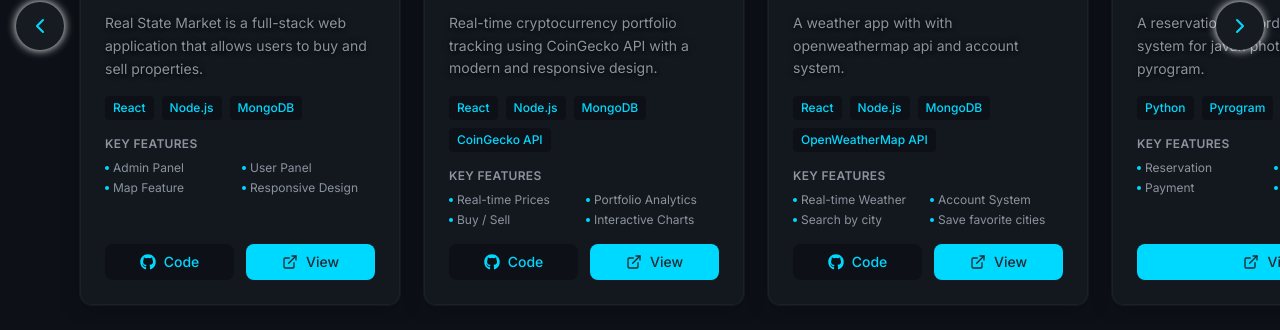
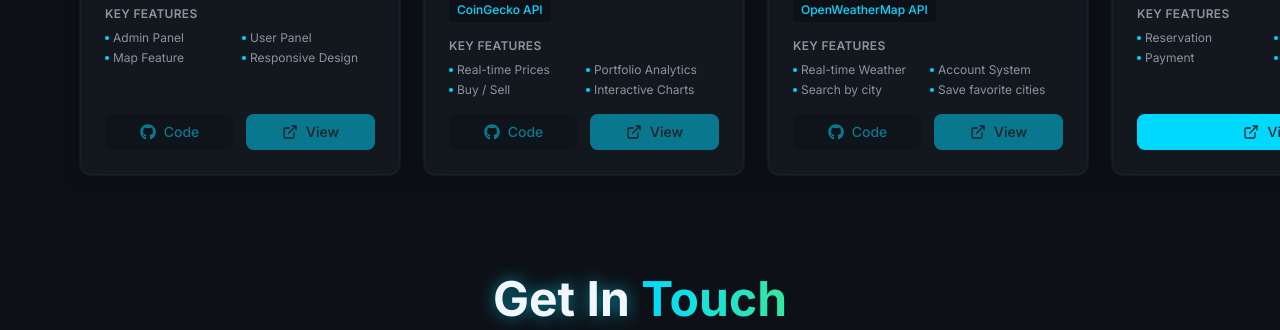
Before and after one commit to ShahabCypher/ShahabCypher, a React (Vite) app in the folder frontend/: page / in a window 1280 px wide. Shown: the part 1851-2181 px from the top of the page. Built offline with nearby package versions, Linux system fonts and the light colour scheme; no server answers; a web font is replaced by a local one.

Commit message:
fixed a few bugs and modified a few styles

```diff
--- a/frontend/src/components/modules/SocialIcons.jsx
+++ b/frontend/src/components/modules/SocialIcons.jsx
@@ -27,7 +27,7 @@
         <p className="text-medium-gray dark:text-muted-gray font-medium">
           You can {!mobile && "also "} reach me on:
         </p>
-        <div className="flex items-center gap-6 text-muted-gray dark:text-medium-gray mt-5 text-2xl">
+        <div className="flex items-center gap-6 text-muted-gray dark:text-medium-gray mt-5 text-2xl *:hover:text-professional-blue *:dark:hover:text-cyber-blue *:transition-all *:duration-300">
           <a href="https://github.com/ShahabCypher" target="_blank">
             <FaGithub />
           </a>
--- a/frontend/src/components/templates/HeroSection.jsx
+++ b/frontend/src/components/templates/HeroSection.jsx
@@ -10,9 +10,9 @@
   return (
     <section
       id="home"
-      className="flex flex-col lg:flex-row items-center lg:justify-around lg:min-h-[calc(100vh-5rem)] w-full max-w-screen-2xl relative z-10"
+      className="flex flex-col lg:flex-row items-center lg:justify-around lg:mt-6 w-full max-w-screen-2xl relative z-10"
     >
-      <div className="flex flex-col justify-center items-center h-full w-full lg:w-2/5">
+      <div className="flex flex-col justify-center items-center w-full lg:w-2/5">
         <h1 className="text-6xl lg:text-7xl font-bold my-15 lg:mt-0 select-none text-shadow-glow">
           I'm{" "}
           <span className="bg-gradient-to-r from-professional-blue to-success-green dark:from-cyber-blue dark:to-matrix-green bg-clip-text text-transparent font-[UnifrakturMaguntia] tracking-wider text-shadow-none">
@@ -24,7 +24,7 @@
         <div className="flex items-center gap-5">
           {techIcons.map(({ icon: Icon, name }) => (
             <div key={name} className="flex flex-col items-center">
-              <span className="bg-light-gray/80 dark:bg-card-dark/80 backdrop-blur-sm p-5 rounded-xl text-professional-blue dark:text-cyber-blue shadow-enhanced hover:shadow-glow-blue dark:hover:shadow-glow-cyan transition-all duration-300 border border-blight/30 dark:border-bdark/30">
+              <span className="bg-light-gray/80 dark:bg-card-dark/80 backdrop-blur-sm p-5 rounded-xl text-professional-blue dark:text-cyber-blue shadow-enhanced hover:shadow-glow-blue dark:hover:shadow-glow-cyan transition-all duration-300 border border-blight/30 dark:border-bdark/30 hover:bg-professional-blue hover:text-white dark:hover:bg-cyber-blue dark:hover:text-dark-gray">
                 <Icon size={30} />
               </span>
               <span className="text-medium-gray dark:text-muted-gray text-xs mt-3 select-none text-shadow-enhanced">
--- a/frontend/src/components/templates/ProjectCard.jsx
+++ b/frontend/src/components/templates/ProjectCard.jsx
@@ -74,7 +74,11 @@
         </div>
 
         {/* Action Buttons */}
-        <div className="flex gap-3 mt-auto">
+        <div
+          className={`flex gap-3 mt-auto ${
+            project.upcoming ? "pointer-events-none opacity-50" : ""
+          }`}
+        >
           {project?.github && (
             <a
               href={project.github}
--- a/frontend/src/components/templates/ProjectsSection.jsx
+++ b/frontend/src/components/templates/ProjectsSection.jsx
@@ -153,7 +153,7 @@
           style={{ scrollbarWidth: "none" }}
         >
           <div
-            className="flex items-stretch gap-6 px-5 py-2 lg:px-20 pb-5"
+            className="flex items-stretch gap-6 px-5 py-2 lg:px-20 pb-5 last:mr-3"
             style={{
               width: `${
                 projects.length * 320 + (projects.length - 1) * 24 + scrollWidth
--- a/frontend/src/index.css
+++ b/frontend/src/index.css
@@ -61,6 +61,12 @@
   background-color: #0d1117;
   color: #f0f6fc;
   border-color: #30363d;
+}
+
+html,
+body {
+  overflow-x: hidden !important;
+  position: relative;
 }
 
 ::-webkit-scrollbar {
--- a/frontend/src/layout/Header.jsx
+++ b/frontend/src/layout/Header.jsx
@@ -51,8 +51,8 @@
   );
 
   return (
-    <header className="sticky top-0 z-50 h-20 shadow-backdrop backdrop-blur-md border-b border-blight/50 dark:border-bdark/50">
-      <nav className="flex justify-between items-center h-20 bg-white/30 dark:bg-void-black/30 backdrop-blur-md select-none transition-all duration-300 max-w-screen-2xl mx-auto">
+    <header className="fixed top-0 w-full z-50 h-20 shadow-backdrop backdrop-blur-md border-b border-blight/50 dark:border-bdark/50">
+      <nav className="max-w-screen-2xl mx-auto flex justify-between items-center h-20 bg-white/30 dark:bg-void-black/30 backdrop-blur-md select-none transition-all duration-300">
         {/* Logo */}
         <h1 className="text-3xl font-semibold ml-4 md:ml-10 z-20 w-30 font-[UnifrakturMaguntia] tracking-wider text-shadow-glow">
           <Link to="/">Cypher</Link>
@@ -80,7 +80,7 @@
         <button
           onClick={toggle}
           className={`md:hidden mr-4 p-2 transition-all duration-200 hover:scale-110 shadow-enhanced rounded-lg bg-light-gray/50 dark:bg-card-dark/50 backdrop-blur-sm ${
-            isOpen ? "z-50" : "z-0"
+            isOpen ? "z-60" : "z-0"
           }`}
           aria-label={isOpen ? "Close menu" : "Open menu"}
           aria-expanded={isOpen}
@@ -91,7 +91,7 @@
         {/* Mobile Menu Overlay */}
         {isOpen && (
           <div
-            className="fixed inset-0 bg-black/30 backdrop-blur-sm z-30 md:hidden"
+            className="fixed inset-0 bg-black/30 backdrop-blur-sm z-40 h-screen md:hidden"
             onClick={close}
             aria-hidden="true"
           />
@@ -100,9 +100,9 @@
         {/* Mobile Navigation Menu */}
         <div
           className={`
-          fixed top-0 right-0 h-full w-80 max-w-[85vw]
-          bg-white/95 dark:bg-void-black/95 backdrop-blur-md
-          transform transition-transform duration-300 ease-in-out z-40
+          fixed top-0 right-0 h-screen w-80 max-w-[85vw]
+        bg-white dark:bg-void-black
+          transform transition-transform duration-300 ease-in-out z-50
           md:hidden shadow-backdrop border-l border-blight/50 dark:border-bdark/50
           ${isOpen ? "translate-x-0" : "translate-x-full"}
         `}
--- a/frontend/src/layout/Layout.jsx
+++ b/frontend/src/layout/Layout.jsx
@@ -25,7 +25,7 @@
       ) : (
         <>
           <Header />
-          <main className="flex-grow flex flex-col items-center max-w-screen mx-auto relative z-10">
+          <main className="flex-grow flex flex-col items-center max-w-screen mx-auto mt-20 relative z-10">
             {children}
           </main>
           <Footer />
```
